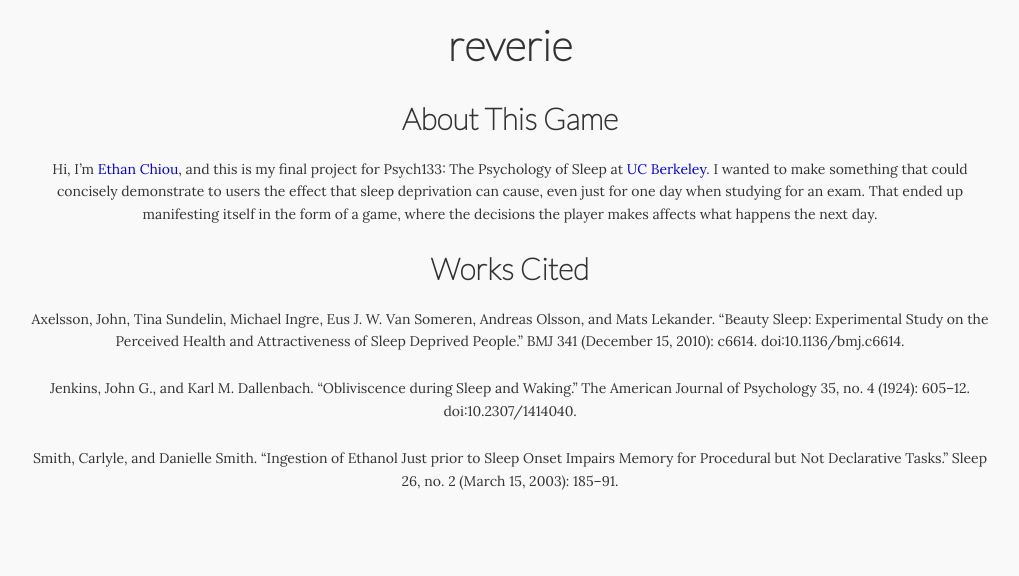
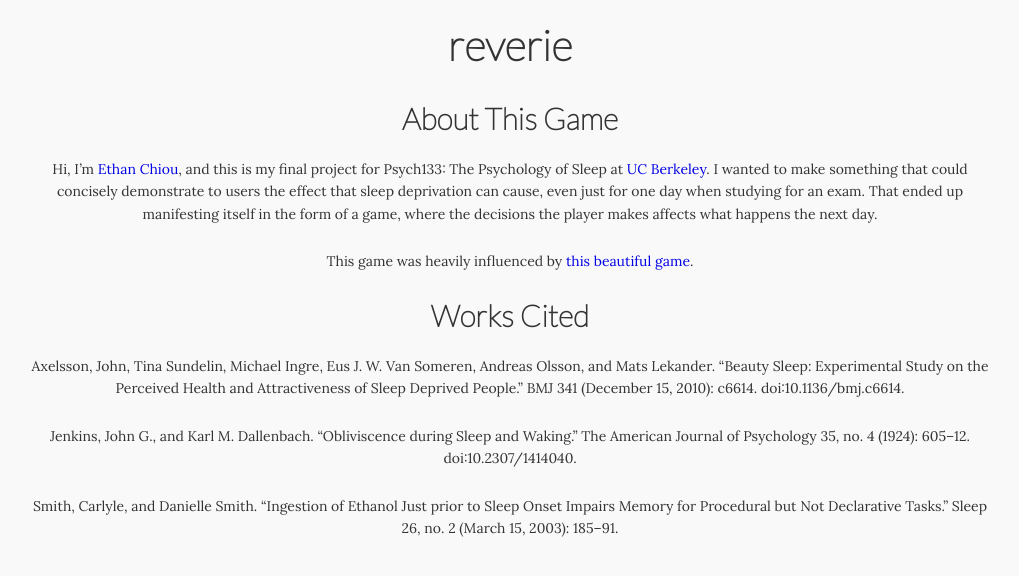
Before and after one commit to echiou/sleep, a Jekyll site: the page built from about.md, in a window 1280 px wide. Shown: the top 576 px of the page, without its empty margins (130-1149 px from the left). Built offline with Jekyll 4.4.1, drawn with Linux system fonts in a browser that asks for light colours.

Commit message:
add credit to the train

```diff
--- a/about.md
+++ b/about.md
@@ -7,6 +7,8 @@ permalink: /about/
 
 Hi, I'm [Ethan Chiou](http://www.echiou.com), and this is my final project for Psych133: The Psychology of Sleep at [UC Berkeley](http://www.berkeley.edu/). I wanted to make something that could concisely demonstrate to users the effect that sleep deprivation can cause, even just for one day when studying for an exam. That ended up manifesting itself in the form of a game, where the decisions the player makes affects what happens the next day.
 
+This game was heavily influenced by [this beautiful game](https://herringblue.github.io/content/train/index.html).
+
 ## Works Cited
 
 Axelsson, John, Tina Sundelin, Michael Ingre, Eus J. W. Van Someren, Andreas Olsson, and Mats Lekander. “Beauty Sleep: Experimental Study on the Perceived Health and Attractiveness of Sleep Deprived People.” BMJ 341 (December 15, 2010): c6614. doi:10.1136/bmj.c6614.
```
